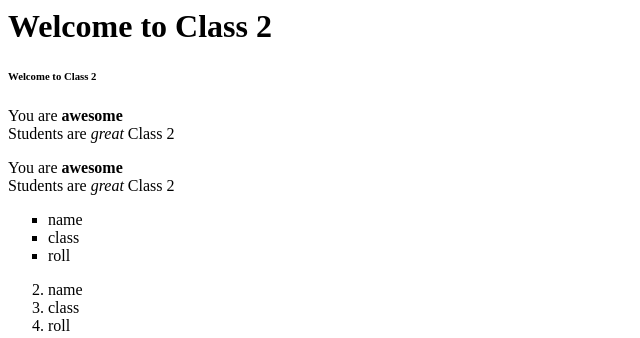
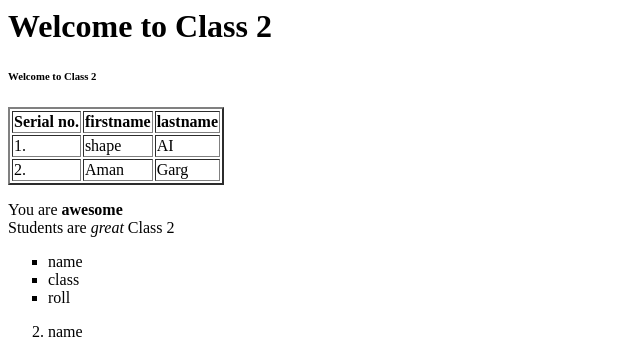
Before and after one commit to Amangarg01/Aman_class8, a plain HTML site: page class8.html in a window 1280 px wide. Shown: the top 338 px of the page, without its empty margins (0-640 px from the left). Drawn offline with Linux system fonts and the light colour scheme.

Commit message:
second commit

```diff
--- a/class8.html
+++ b/class8.html
@@ -8,12 +8,23 @@
         <h1>Welcome to Class 2</h1>
         <h6>Welcome to Class 2</h6>
     </div>
-    <p>
-        You are <b>awesome</b>
-        <br/>
-        Students are <i>great</i>
-        Class 2
-    </p>
+    <table border="2">
+        <tr>
+            <th>Serial no.</th>
+            <th>firstname</th>
+            <th>lastname</th>
+        </tr>
+        <tr>
+            <td>1.</td>
+            <td>shape</td>
+            <td>AI</td>
+        </tr>
+        <tr>
+            <td>2.</td>
+            <td>Aman</td>
+            <td>Garg</td>
+        </tr>
+    </table>
     <p>
         You are <strong>awesome</strong>
         <br>
```
